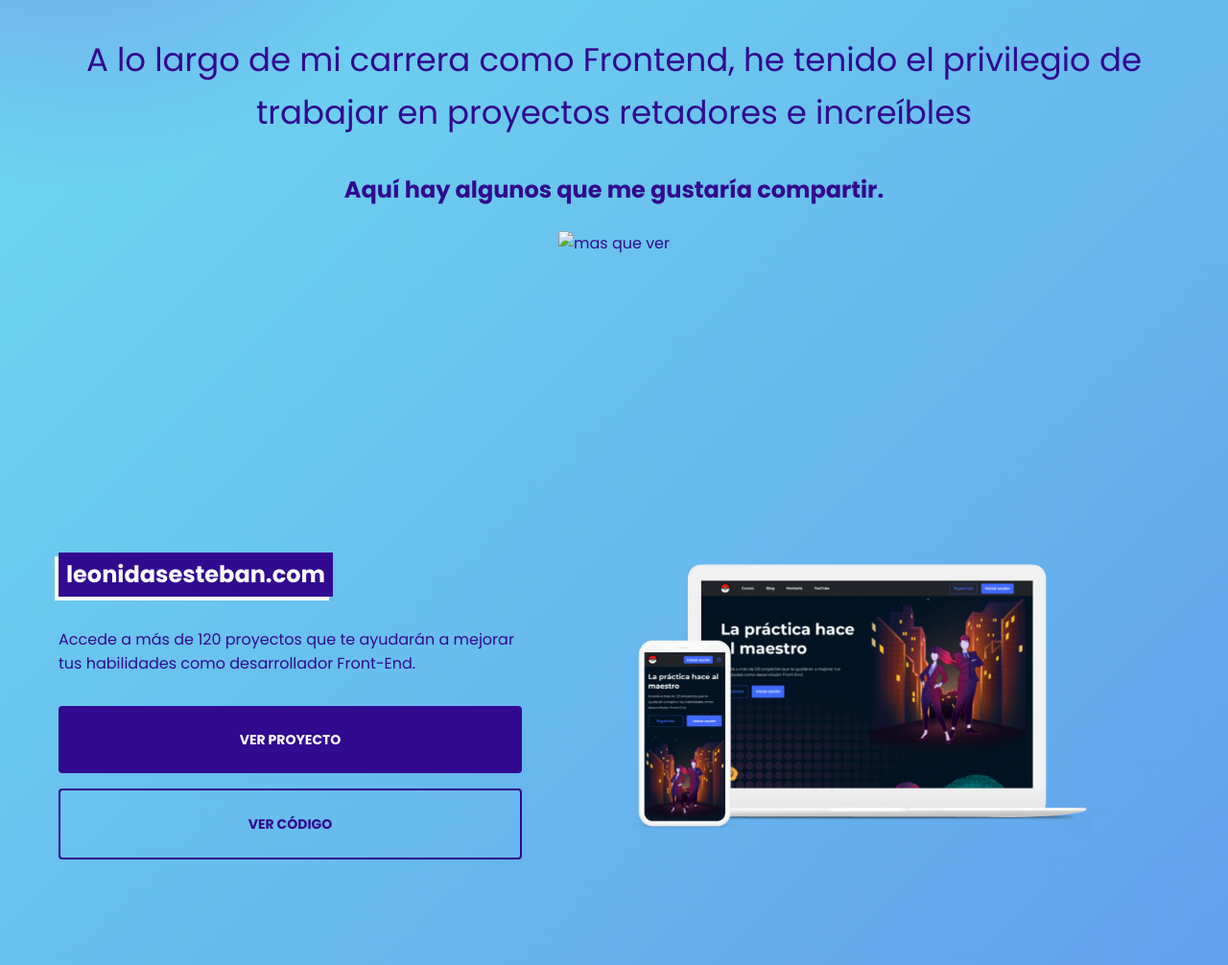
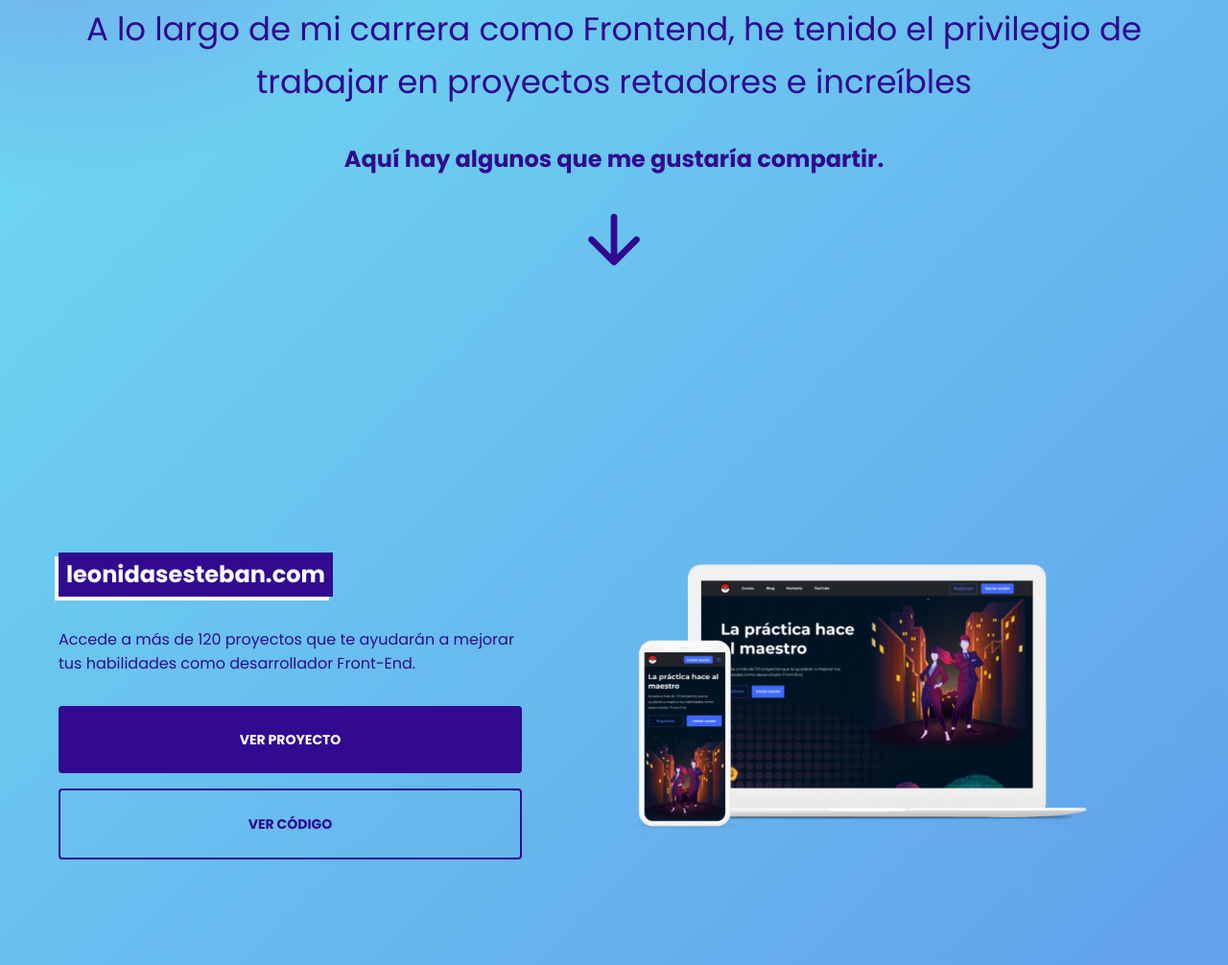
Before and after one commit to XaviMontero/Portafolio-Jaume, a plain HTML site: page index.html in a window 1280 px wide. Shown: the part 809-1815 px from the top of the page at 96% size. Drawn offline with Linux system fonts and the light colour scheme.

Commit message:
Fix icon

```diff
--- a/index.html
+++ b/index.html
@@ -68,7 +68,7 @@
           A lo largo de mi carrera como Frontend, he tenido el privilegio de trabajar en proyectos retadores e increíbles
         </p>
         <p class="sobre-mi-detail">Aquí hay algunos que me gustaría compartir.</p>
-        <img src="./assets/icon/arrow-down.png" alt="mas que ver " title="Mas que ver">
+        <img src="./assets/icons/arrow-down.png" alt="mas que ver " title="Mas que ver">
       </div>
     </section>
 
```
